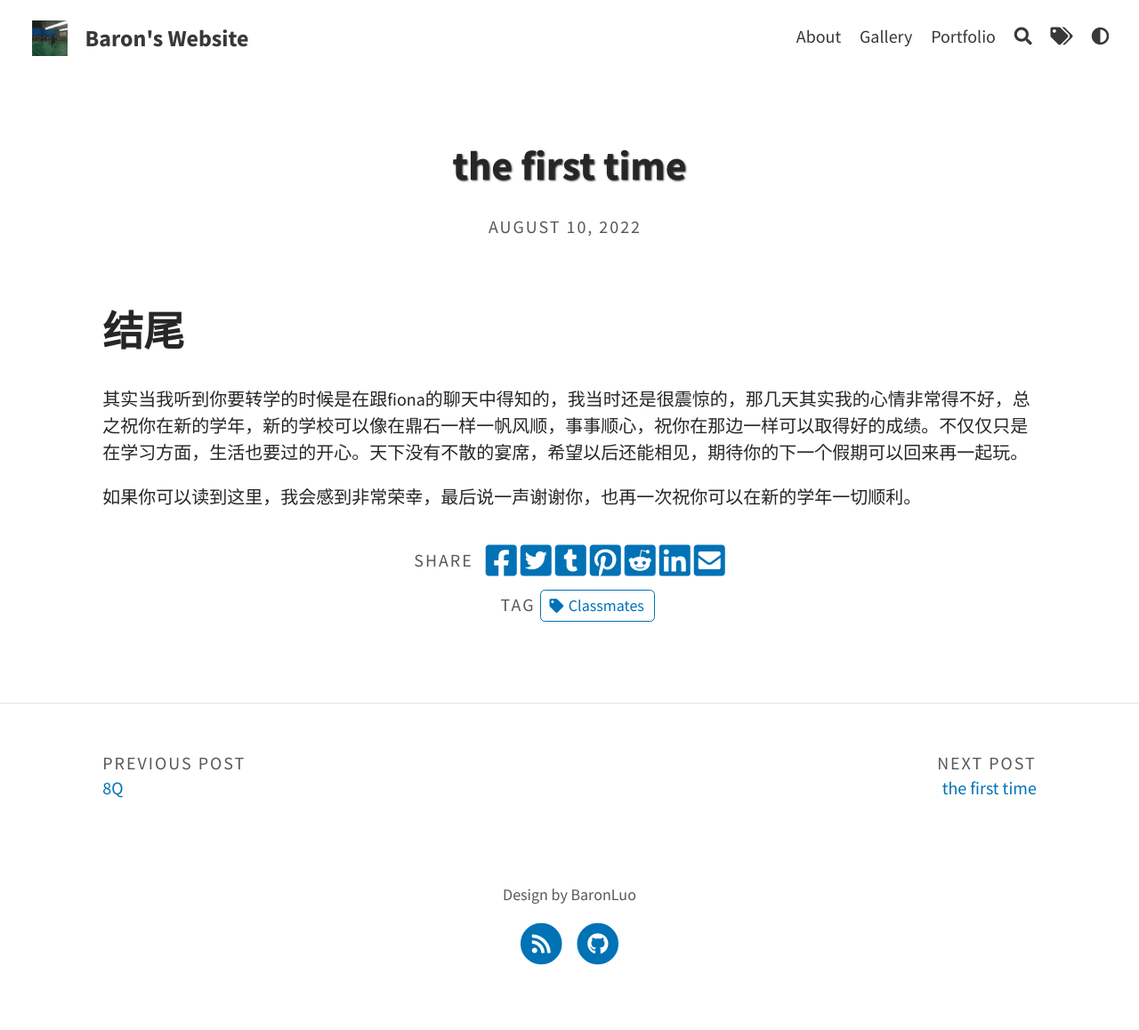
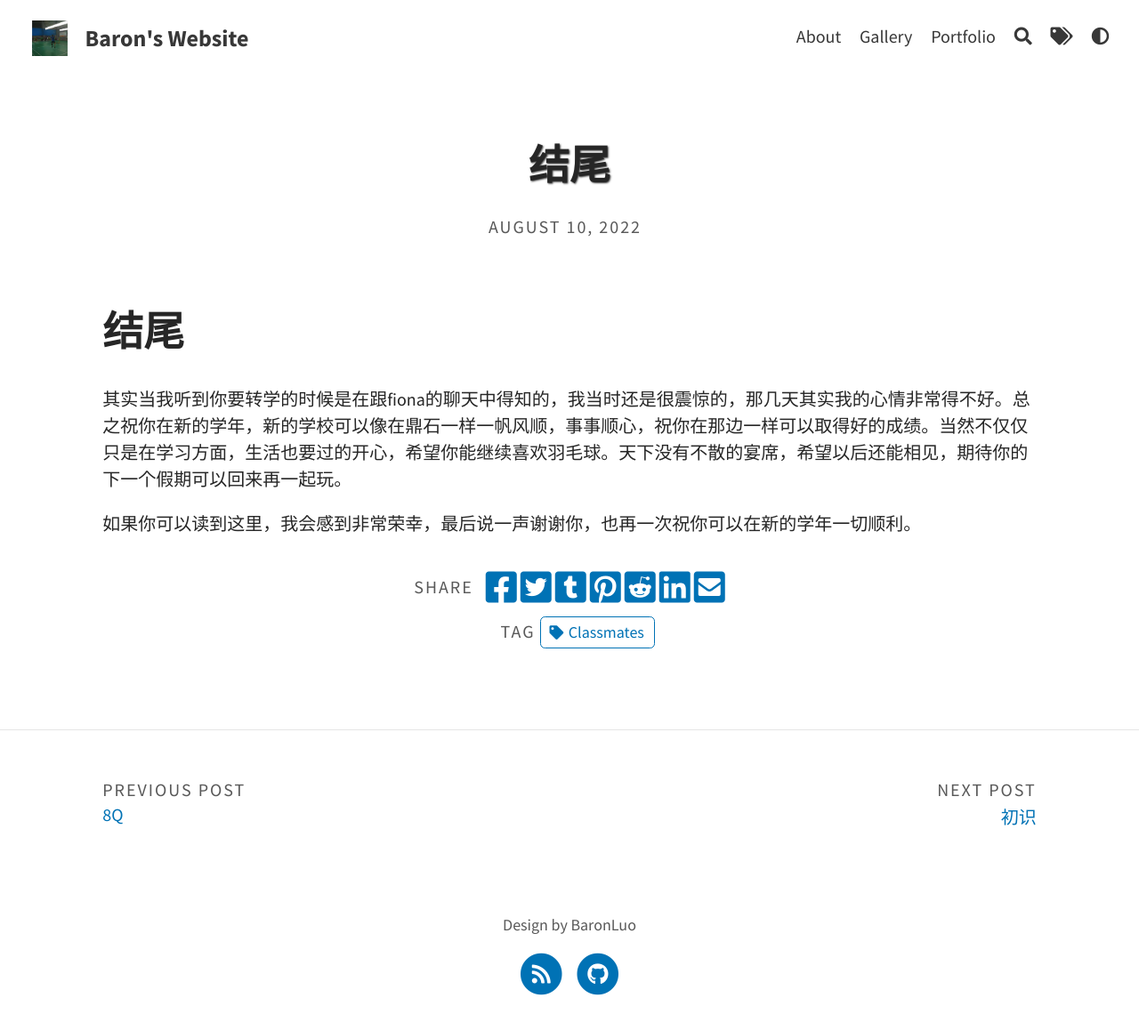
Before and after one commit to BaronLuo2/baronluo2.github.io, a Jekyll site: the page built from _portfolio/ending.md, in a window 1280 px wide. Shown: the whole page at 89% size. Built offline with Jekyll 4.4.1, drawn with Linux system fonts in a browser that asks for light colours; before the commit the page ends 1124 px from its top, so only the background shows below that.

Commit message:
small fixed

```diff
--- a/_portfolio/ending.md
+++ b/_portfolio/ending.md
@@ -1,12 +1,12 @@
 ---
 layout: post
-title: "the first time"
+title: "结尾"
 author: BaronLuo
 tags: Classmates
 date: 10 August 2022
 img: "assets/img/Keystone.jpg"
 ---
 # 结尾
-其实当我听到你要转学的时候是在跟fiona的聊天中得知的，我当时还是很震惊的，那几天其实我的心情非常得不好，总之祝你在新的学年，新的学校可以像在鼎石一样一帆风顺，事事顺心，祝你在那边一样可以取得好的成绩。不仅仅只是在学习方面，生活也要过的开心。天下没有不散的宴席，希望以后还能相见，期待你的下一个假期可以回来再一起玩。
+其实当我听到你要转学的时候是在跟fiona的聊天中得知的，我当时还是很震惊的，那几天其实我的心情非常得不好。总之祝你在新的学年，新的学校可以像在鼎石一样一帆风顺，事事顺心，祝你在那边一样可以取得好的成绩。当然不仅仅只是在学习方面，生活也要过的开心，希望你能继续喜欢羽毛球。天下没有不散的宴席，希望以后还能相见，期待你的下一个假期可以回来再一起玩。
 
 如果你可以读到这里，我会感到非常荣幸，最后说一声谢谢你，也再一次祝你可以在新的学年一切顺利。
--- a/_portfolio/first-view.md
+++ b/_portfolio/first-view.md
@@ -1,6 +1,6 @@
 ---
 layout: post
-title: "the first time"
+title: "初识"
 author: BaronLuo
 tags: Classmates
 date: 9 August 2022
```
Also changed, not shown: _portfolio/To-Selene.md (+1 -1 lines), _portfolio/grade-9.md (+3 -3 lines), _portfolio/preface.md (+1 -1 lines).
